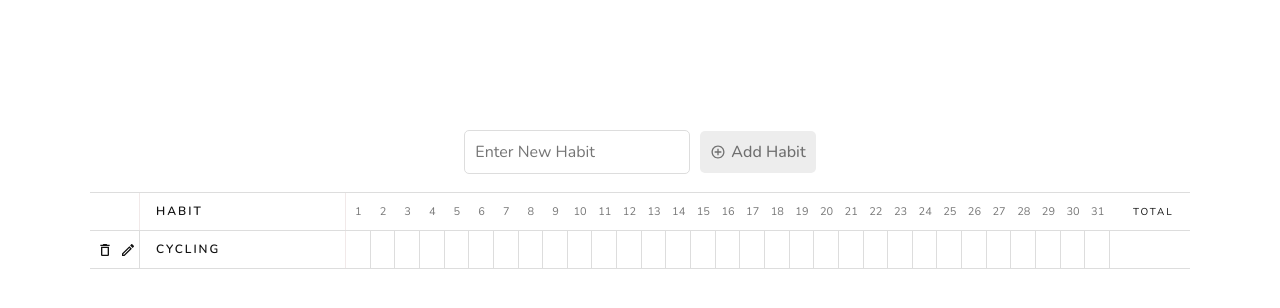
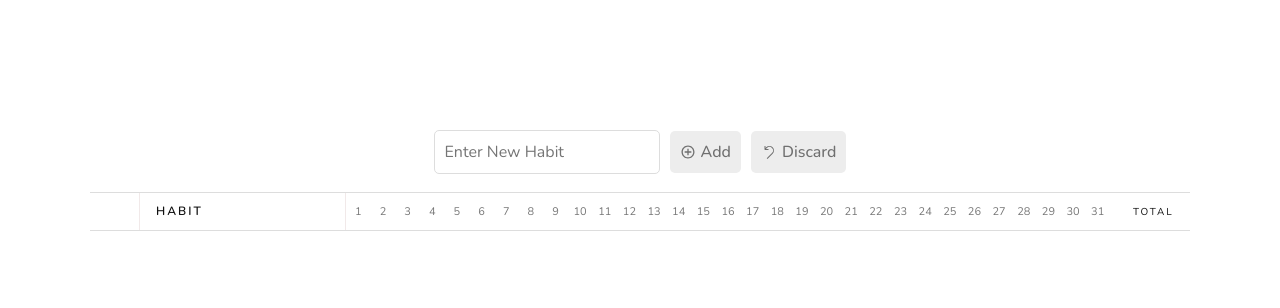
Before and after one commit to nsaini-05/habit-tracker, a React (Vite) app: page / in a window 1280 px wide. Shown: the top 308 px of the page. Built offline with nearby package versions, Linux system fonts and the light colour scheme.

Commit message:
Added Local Storage

```diff
--- a/src/components/HabitRow/HabitRow.jsx
+++ b/src/components/HabitRow/HabitRow.jsx
@@ -26,10 +26,17 @@ function HabitRow({ habitData }) {
     });
   };
 
+  const hanldeDelete = (id) => {
+    setHabits((habits) => habits.filter((habit) => habit.id !== id));
+  };
+
   return (
     <div className="row">
       <div className={styles.actionButtons}>
-        <button className={`primary ${styles.actionButton}`}>
+        <button
+          className={`primary ${styles.actionButton}`}
+          onClick={() => hanldeDelete(habitData.id)}
+        >
           <MdDeleteOutline size="1.6rem" />
         </button>
         <button className={`primary ${styles.actionButton}`}>
--- a/src/components/InputForm/InputForm.jsx
+++ b/src/components/InputForm/InputForm.jsx
@@ -4,12 +4,13 @@ import { IoMdAddCircleOutline } from "react-icons/io";
 import { HabitsContext } from "../../contexts/HabitsContext";
 import { VscDiscard } from "react-icons/vsc";
 import { FaSave } from "react-icons/fa";
-
+import { useLocalStorage } from "../../hooks/useLocalStorageHook";
 function InputForm() {
   // eslint-disable-next-line no-unused-vars
   const { habits, setHabits, updateHabit, setUpdateHabit } =
     useContext(HabitsContext);
   const [inputText, setInputText] = useState("");
+  const { setLocalStorage } = useLocalStorage();
 
   useEffect(() => {
     setInputText(updateHabit ? updateHabit.name : "");
@@ -21,6 +22,7 @@ function InputForm() {
       { name: inputText, id: habits.length + 1, dates: [] },
     ]);
     setInputText("");
+    setLocalStorage("habits", habits);
   };
 
   const handleUpdate = () => {
@@ -34,6 +36,7 @@ function InputForm() {
 
   const hanldeDiscard = () => {
     setUpdateHabit(null);
+    setInputText("");
   };
   return (
     <div className={styles.inputContainer}>
@@ -54,7 +57,7 @@ function InputForm() {
           onClick={onSubmit}
         >
           <IoMdAddCircleOutline />
-          Add Habit
+          Add
         </button>
       )}
       {updateHabit && (
@@ -68,6 +71,8 @@ function InputForm() {
             <FaSave />
             Save
           </button>
+        </div>
+      )}
       <button
         type="submit"
         disabled={inputText === ""}
@@ -78,8 +83,6 @@ function InputForm() {
         Discard
       </button>
     </div>
-      )}
-    </div>
   );
 }
 
--- a/src/contexts/HabitsContext.jsx
+++ b/src/contexts/HabitsContext.jsx
@@ -1,13 +1,18 @@
-import { createContext, useState } from "react";
+import { createContext, useState, useEffect } from "react";
+import { useLocalStorage } from "../hooks/useLocalStorageHook";
 const HabitsContext = createContext();
 
 const HabitsProvider = ({ children }) => {
+  const { getLocalStorage } = useLocalStorage();
   const [habits, setHabits] = useState(() => {
-    const localData = localStorage.getItem("habits");
-    const sampleInput = [{ id: 100, name: "cycling", dates: [] }];
-    return localData ? JSON.parse(localData) : sampleInput;
+    return getLocalStorage("habits") || [];
   });
   const [updateHabit, setUpdateHabit] = useState(null);
+
+  useEffect(() => {
+    localStorage.setItem("habits", JSON.stringify(habits));
+  }, [habits]);
+
   return (
     <HabitsContext.Provider
       value={{ habits, setHabits, updateHabit, setUpdateHabit }}
--- /dev/null
+++ b/src/hooks/useLocalStorageHook.js
@@ -0,0 +1,12 @@
+export const useLocalStorage = () => {
+  const setLocalStorage = (key, data) => {
+    localStorage.setItem(key, JSON.stringify(data));
+  };
+
+  const getLocalStorage = (key, defaultValue = null) => {
+    const storedValue = localStorage.getItem(key);
+    return storedValue ? JSON.parse(storedValue) : defaultValue;
+  };
+
+  return { setLocalStorage, getLocalStorage };
+};
```
Lines whose indentation alone changed are shown as unchanged.
